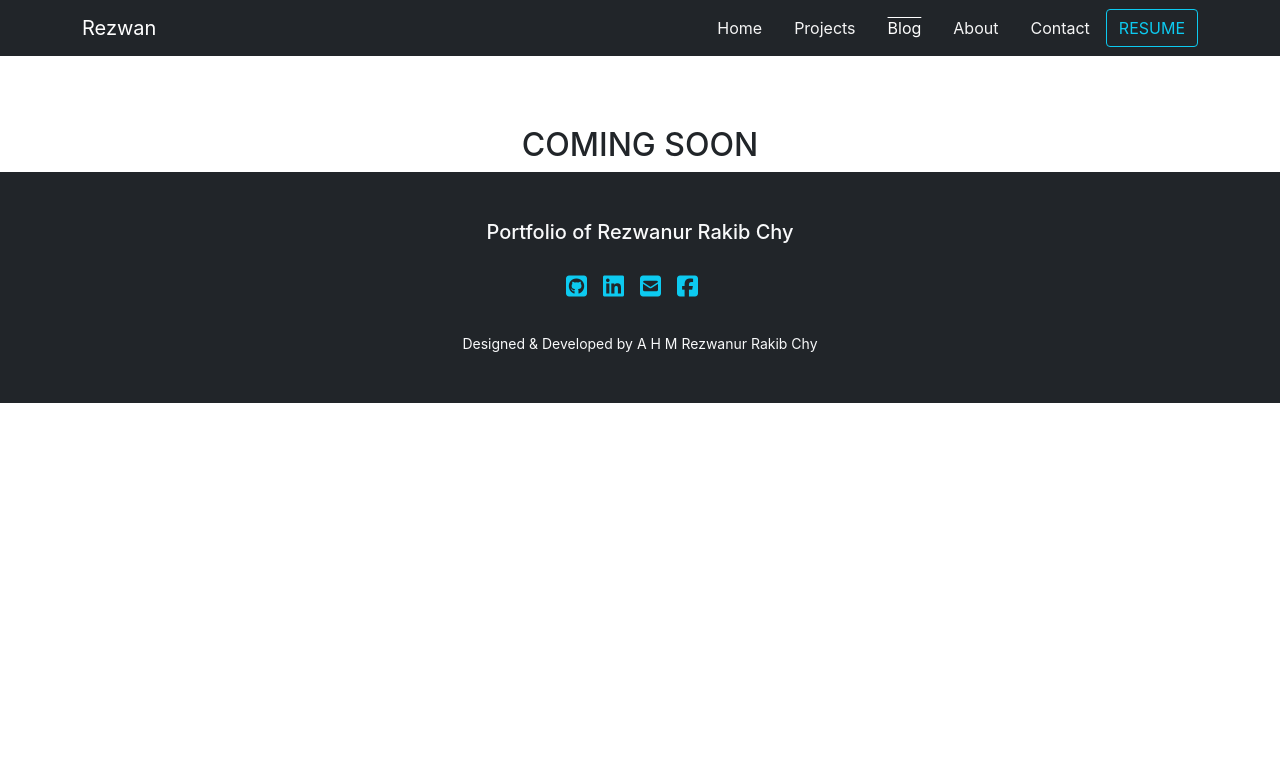
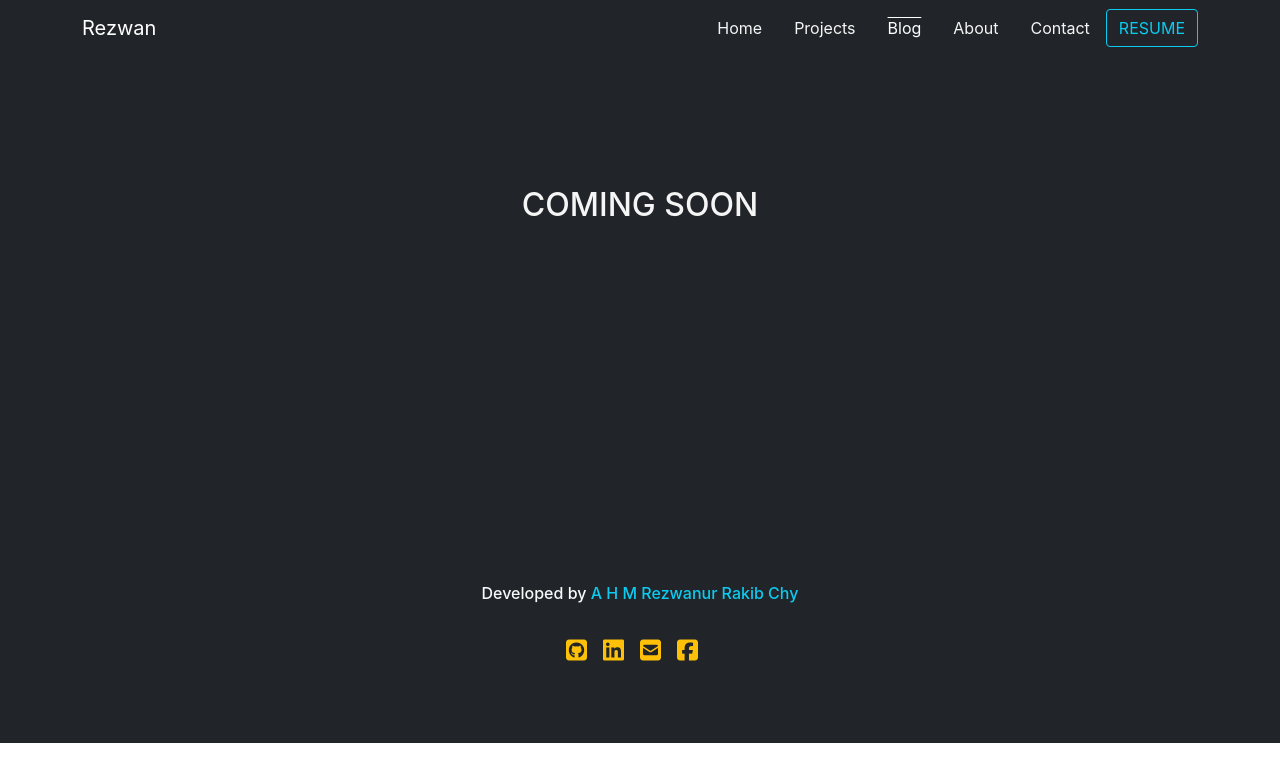
Before and after one commit to rezbd/first-portfolio, a React (Create React App) app: page /blog in a window 1280 px wide. Shown: the top 782 px of the page. Built offline with nearby package versions, Linux system fonts and the light colour scheme.

Commit message:
updated blog style and icon style

```diff
--- /dev/null
+++ b/src/components/Blog/Blog.css
@@ -0,0 +1,5 @@
+.bogus{
+    height: 100vh;
+    width: 100%;
+    color: whitesmoke;
+}
--- a/src/components/Blog/Blog.js
+++ b/src/components/Blog/Blog.js
@@ -1,9 +1,12 @@
 import React from 'react';
+import './Blog.css';
 
 const Blog = () => {
     return (
-        <div className="">
-            <h2 style={{ marginTop: '70px' }}>COMING SOON</h2>
+        <div>
+            <div className="bg-dark" style={{ height: "60vh", width: "100%" }}>
+                <h2 style={{ paddingTop: "130px", color: "whitesmoke" }}>COMING SOON</h2>
+            </div>
         </div>
     );
 };
--- a/src/components/Footer/Footer.js
+++ b/src/components/Footer/Footer.js
@@ -2,19 +2,19 @@ import React from 'react';
 
 const Footer = () => {
     return (
-        <div className="container-fluid">
-            <div className="row bg-dark py-5">
+        <div className="container-fluid py-5 bg-dark">
+            <div className="row">
                 <div className="col-12 col-md-6 mx-auto">
                     <div>
-                        <h5 className="text-light">Portfolio of Rezwanur Rakib Chy</h5>
-                        <div style={{ marginTop: "30px", marginBottom: "30px" }}>
-                            <a target="_blank" rel="noreferrer" href="https://github.com/rezbd"><i className="text-info fs-4 me-3 fab fa-github-square"></i></a>
-                            <a target="_blank" rel="noreferrer" href="https://www.linkedin.com/in/rezbd/"><i className="text-info fs-4 me-3 fab fa-linkedin"></i></a>
-                            <a target="_blank" rel="noreferrer" href="mailto:rezwan6@gmail.com"><i className="text-info fs-4 me-3 fas fa-envelope-square"></i></a>
-                            <a target="_blank" rel="noreferrer" href="http://facebook.com/rezbd"><i className="text-info fs-4 me-3 fab fa-facebook-square"></i></a>
+                        <h6 className="text-light">Developed by <a className="text-info text-decoration-none" target="_blank" rel="noreferrer" href="https://github.com/rezbd">A H M Rezwanur Rakib Chy</a></h6>
+                        <div style={{ marginTop: "35px", marginBottom: "30px" }}>
+                            <a target="_blank" rel="noreferrer" href="https://github.com/rezbd"><i className="text-warning fs-4 me-3 fab fa-github-square"></i></a>
+                            <a target="_blank" rel="noreferrer" href="https://www.linkedin.com/in/rezbd/"><i className="text-warning fs-4 me-3 fab fa-linkedin"></i></a>
+                            <a target="_blank" rel="noreferrer" href="mailto:rezwan6@gmail.com"><i className="text-warning fs-4 me-3 fas fa-envelope-square"></i></a>
+                            <a target="_blank" rel="noreferrer" href="http://facebook.com/rezbd"><i className="text-warning fs-4 me-3 fab fa-facebook-square"></i></a>
                             {/* <i className="fs-3 me-3 fas fa-file"></i> */}
                         </div>
-                        <small className="text-light">Designed & Developed by A H M Rezwanur Rakib Chy</small>
+                        {/* <small className="text-light">Designed & Developed by A H M Rezwanur Rakib Chy</small> */}
                     </div>
                 </div>
             </div>
```
